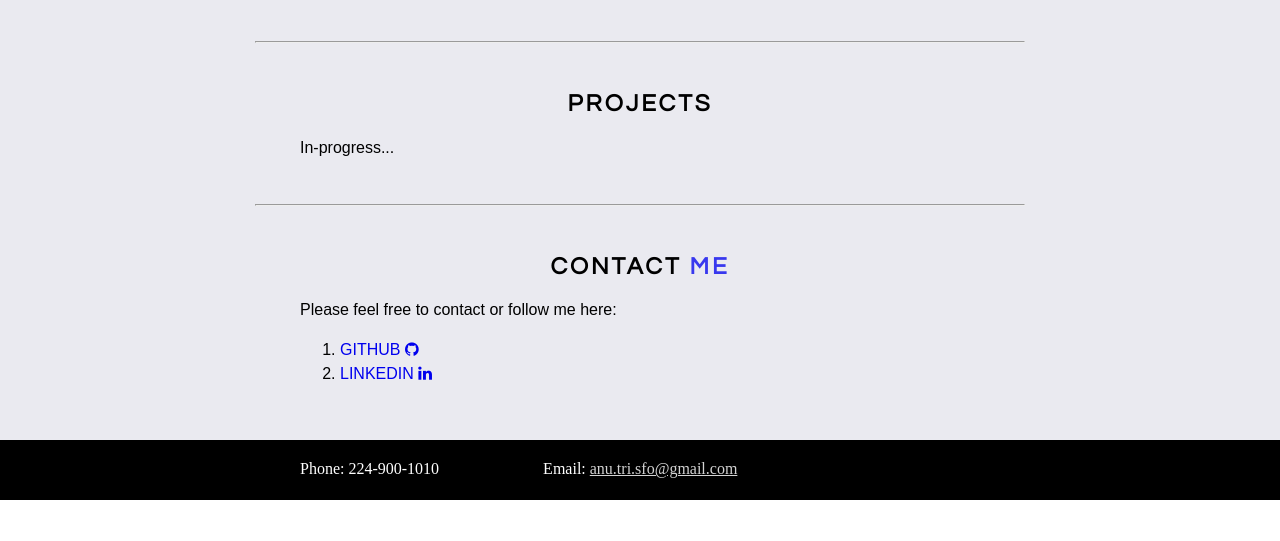
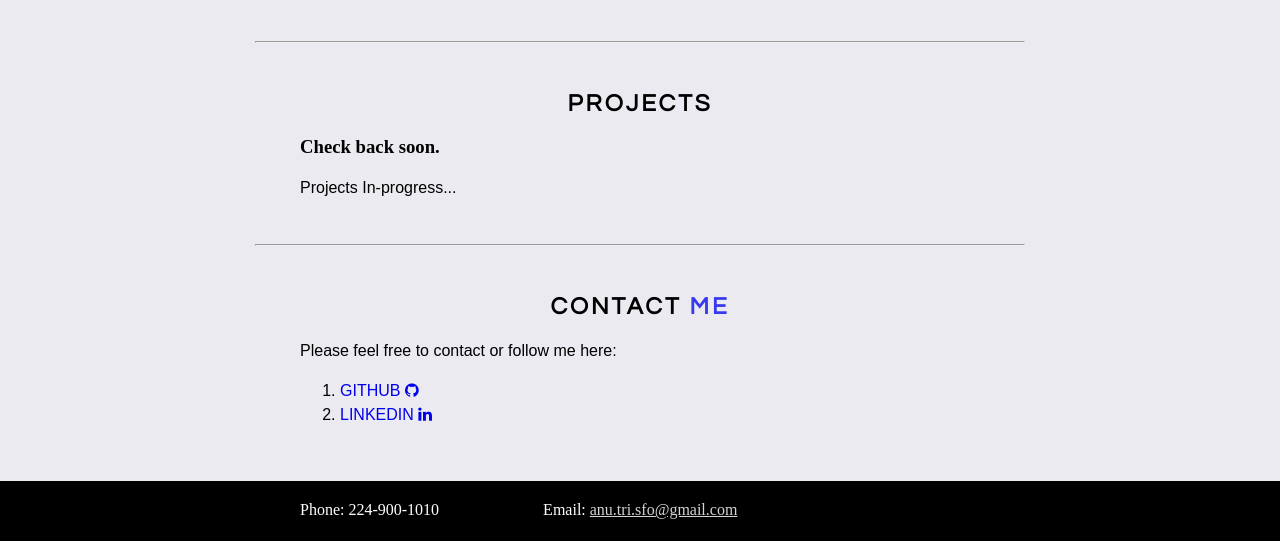
Before and after one commit to Anu-Trivedi/Portfolio, a plain HTML site: page index.html in a window 1280 px wide. Shown: the part 1625-2166 px from the top of the page. Before the commit the page ends 2125 px from the top, so only its background shows below. Drawn offline with Linux system fonts and the light colour scheme.

Commit message:
Added h3 tag and corrected the <br> tag.

```diff
--- a/index.html
+++ b/index.html
@@ -36,7 +36,7 @@
         <img src="images/me.jpg" alt="Hi! I'm Anu" class="profileimg">
         <p class="subtitle">HELLO</p>
         <h1 class="title">
-          I'm <span>Anu<br />a</span> Web Developer
+          I'm <span>Anu<br>a</span> Web Developer
         </h1>
         <br>
         <p>
@@ -85,7 +85,8 @@
       <!-- PROJECTS SECTION -->
       <section id="projects" class="container">
         <h2>PROJECTS </h2>
-        <p>In-progress...</p>
+        <h3>Check back soon.</h3>
+        <p>Projects In-progress...</p>
       </section>
 
       <hr>
--- a/style.css
+++ b/style.css
@@ -54,8 +54,7 @@ nav a:hover {
   background-color: white;
 }
 
-h2,
-h3 {
+h2{
   text-align: center;
   letter-spacing: 3px;
   font-family: "Century Gothic", CenturyGothic, AppleGothic, sans-serif;
```
